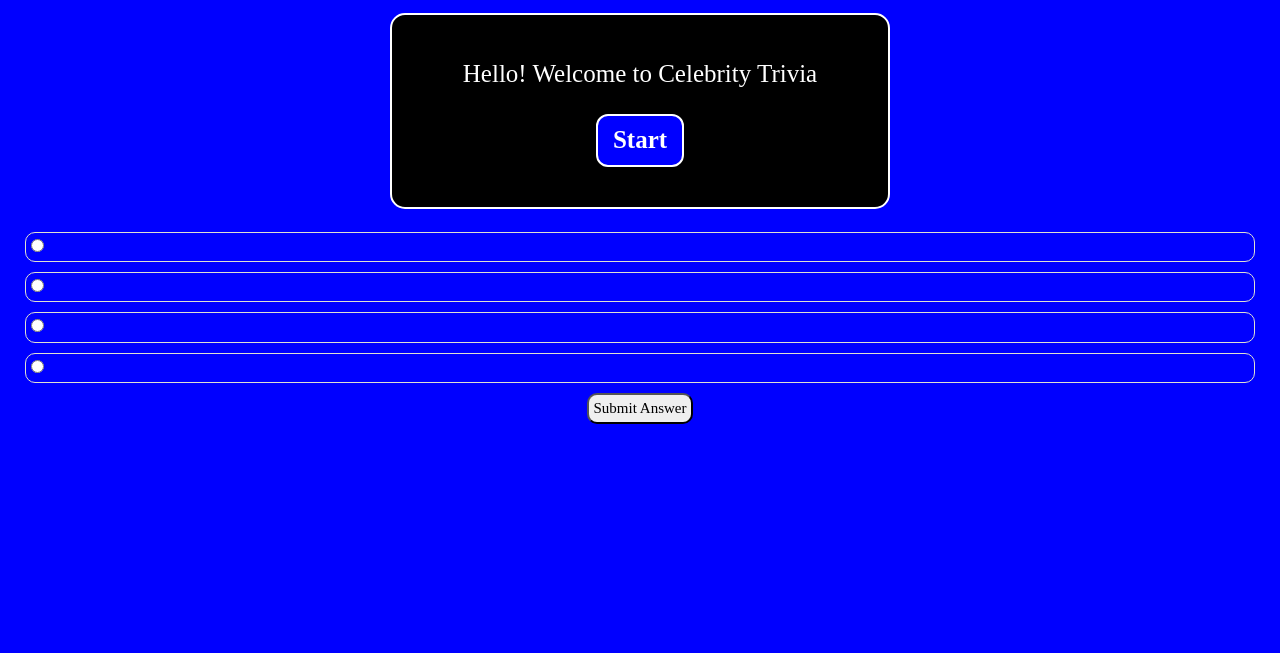
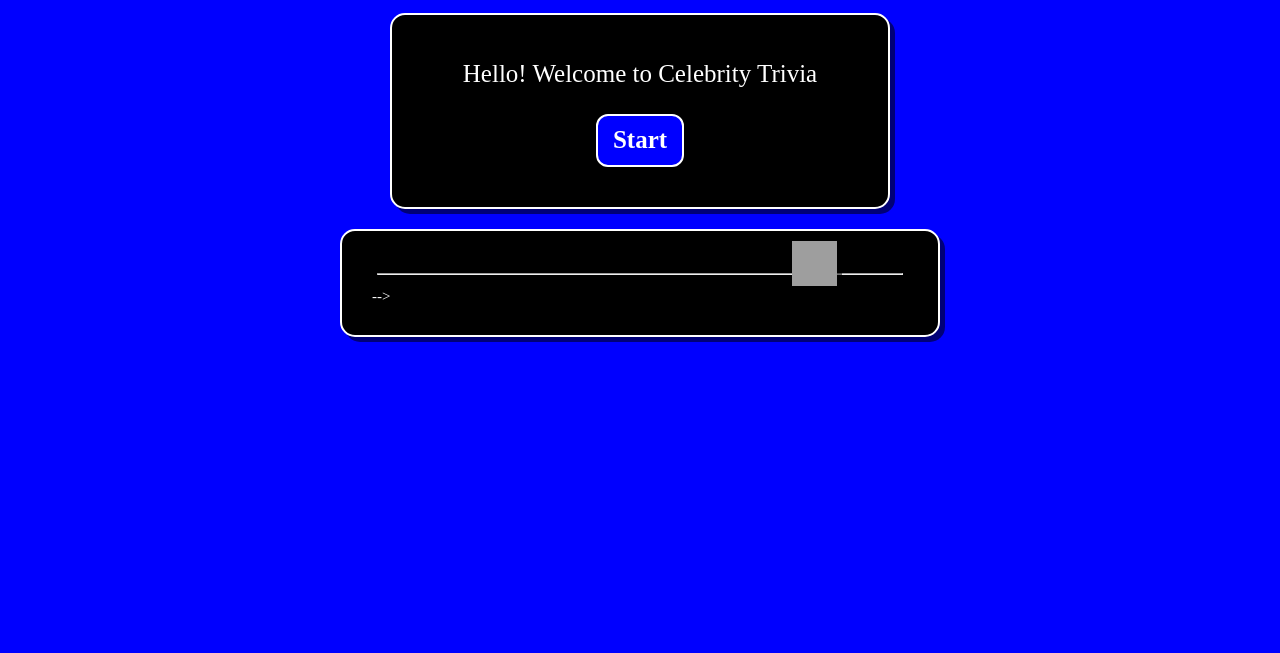
Before and after one commit to StoneCodeStunner/apullenb.CelebrityTrivaApp.io, a plain HTML site: page index.html in a window 1280 px wide. Shown: the part 147-800 px from the top of the page. Drawn offline with nearby package versions, Linux system fonts and the light colour scheme; grey boxes are pictures that could not be loaded.

Commit message:
html and css adds

```diff
--- a/app.css
+++ b/app.css
@@ -10,6 +10,7 @@ body{
 header{
   border: 2px solid white;
   border-radius: 10px;
+  box-shadow: 5px 5px #00000088;
   text-align: center;
   height: 120px;
   margin: 20px;
@@ -25,19 +26,20 @@ h1 {
   font-size: 40px;
 }
 
-.start-section, .end-section, .popup-box{
+.start-section, .end-section, .popup-box, .submit{
    color: white;
    font-size: 25px;
    background-color: black;
 }
 
-.start-section, .end-section{
+.start-section, .end-section, .submit{
   padding: 20px;
   text-align: center;
   border-radius: 15px;
   margin: 0 auto;
   max-width: 500px;
   border: 2px solid white;
+  box-shadow: 5px 5px #00000088;
 }
 .start-button{
   background-color: blue;
@@ -53,13 +55,15 @@ h1 {
   background-color: green;
 }
 .quiz-box{
+  color: white;
   margin: 0 auto;
   max-width: 600px;
   padding: 30px;
-  background-color: white;
+  background-color: rgb(0, 0, 0);
   border-radius: 15px;
+  border: 2px solid #ffffff;
   margin-top: 20px;
-  box-shadow: 5px 5px #a3c2c2;
+  box-shadow: 5px 5px #00000088;
   position: relative;
 }
 
@@ -74,6 +78,7 @@ h1 {
   left: 450px;
   top: 10px;
   margin: 0px;
+  box-shadow: 5px 5px #00000088;
 }
 
 .score-card{
@@ -82,27 +87,37 @@ h1 {
  top: 25px;
  font-weight: bold;
  font-size: 20px;
+ box-shadow: 5px 5px #00000088;
 }
 
 .questions-form p{
   font-size: 18px;
 }
 .options{
+  background-color: black;
   display: block;
-  border: 1px solid #e0e0d1;
+  border: 2px solid #ffffff;
   border-radius: 10px;
   margin: 10px;
-  padding: 5px;
+  padding: 20px;
   font-size: 16px;
+  box-shadow: 5px 5px #00000088;
 }
-
 .submit-button{
+  color: white;
+  background-color: blue;
   border-radius: 10px;
-  font-size: 15px;
+  border: 2px solid white;
+  font-size: 25px;
   padding: 5px;
   margin: 0 auto;
   display: block;
 }
+
+.submit-button:hover {
+background-color: green;
+}
+
 .feedback-section{
   height: 100%;
   width: 100%;
--- a/index.html
+++ b/index.html
@@ -1,15 +1,13 @@
 <!DOCTYPE html>
 <html lang="en">
+
 <head>
   <meta charset="UTF-8" />
   <meta name="viewport" content="width=device-width, initial-scale=1.0" />
   <meta http-equiv="X-UA-Compatible" content="ie=edge" />
   <title>Quiz App</title>
-    <link
-      href="https://cdnjs.cloudflare.com/ajax/libs/normalize/8.0.1/normalize.min.css"
-      rel="stylesheet"
-      type="text/css"
-    />
+  <link href="https://cdnjs.cloudflare.com/ajax/libs/normalize/8.0.1/normalize.min.css" rel="stylesheet"
+    type="text/css" />
   <link href="app.css" rel="stylesheet" type="text/css" />
 </head>
 
@@ -20,26 +18,20 @@
   <main role="main">
     <section class="start-section">
       <p>Hello! Welcome to Celebrity Trivia</p>
-        <input
-          type="button"
-          value="Start"
-          class="start-button js-start-button"
-        />
+      <input type="button" value="Start" class="start-button js-start-button" />
     </section>
 
-      <!--<div class="quiz-box">
+    <div class="quiz-box">
       <div class="progress-section">
         <span class="question-count"></span>
         <hr />
         <img
           src="https://encrypted-tbn0.gstatic.com/images?q=tbn:ANd9GcTQ_wbUm1vMiakLbNj1q4biA8lro-mtV_OjvS_wG6q-_9M5peKRBQ"
-            alt="score board image"
-            class="score-img"
-          />
+          alt="score board image" class="score-img" />
         <span class="score-card"></span>
       </div>-->
 
-        <div class="quiz-section">
+      <!--<div class="quiz-section">
           <form class="questions-form">
             <p></p>
             <label class="options">
@@ -58,11 +50,14 @@
               <input id="four" type="radio" name="option-one" />
               <span></span>
             </label>
+           <section class="submit">
             <input
               type="button"
               value="Submit Answer"
               class="submit-button js-submit-button"
             />
+            </section>
+
           </form>
         </div>
       </div>
```
Lines whose indentation alone changed are shown as unchanged.
